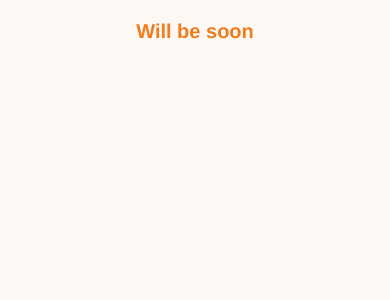
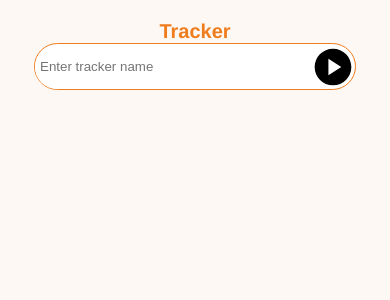
Before and after one commit to lanalisovska/tracker, a React (Create React App) app: page / in a window 390 px wide. Shown: the top 300 px of the page. Built offline with nearby package versions, Linux system fonts and the light colour scheme.

Commit message:
add mobile layot

```diff
--- a/src/components/Tracker.jsx
+++ b/src/components/DesktopComponents/Tracker.jsx
@@ -1,7 +1,7 @@
 import moment from 'moment'
 import React, { useEffect } from 'react'
 import PropTypes from 'prop-types'
-import { DeleteButton, NameTracker, PauseButton, ResumeButton, TrackerWrapper } from '../style/styledComponent'
+import { DeleteButton, NameTracker, PauseButton, ResumeButton, TrackerWrapper } from '../../style/styledComponent'
 
 const Tracker = (props) => {
   const { tracker, removeFromLocal } = props
--- /dev/null
+++ b/src/components/DesktopComponents/TrackerList.jsx
@@ -0,0 +1,52 @@
+import React, { useState } from 'react'
+import moment from 'moment'
+import { addTrackerAction } from '../../store/actions/tracker'
+import { useDispatch, useSelector } from 'react-redux'
+import Tracker from './Tracker'
+import { ButtonAdd, Container, Input, InputWrapper } from '../../style/styledComponent'
+import { removeTracker } from '../../store/reducers/trackerReducer'
+
+export default function TrackerList () {
+  const trackersList = useSelector(state => state.tracker.trackers)
+  const [value, setValue] = useState('')
+  const dispatch = useDispatch()
+
+  function addToLocal (tracker) {
+    const allTrackers = JSON.parse(localStorage.getItem('allTrackers'))
+    allTrackers.push(tracker)
+    localStorage.setItem('allTrackers', JSON.stringify(allTrackers))
+  }
+  function removeFromLocal (trackerId) {
+    const allTrackers = JSON.parse(localStorage.getItem('allTrackers')).filter(track => track.id !== trackerId)
+    localStorage.setItem('allTrackers', JSON.stringify(allTrackers))
+
+    dispatch(removeTracker(trackerId))
+    console.log(trackerId)
+  }
+
+  function addTracker () {
+    const id = Date.now()
+    const newTracker = { id, value }
+    dispatch(addTrackerAction(newTracker))
+    addToLocal(newTracker)
+    const date = moment().format()
+    localStorage.removeItem(`${id}dateStop`)
+    localStorage.setItem(`${id}dateStart`, date)
+    setValue('')
+  }
+
+  return (
+        <Container>
+            <h2>Tracker</h2>
+            <InputWrapper>
+
+                <Input
+                    placeholder='Enter tracker name'
+                    value={value}
+                    onChange={(e) => setValue(e.target.value)} />
+                <ButtonAdd onClick={() => addTracker()} />
+            </InputWrapper>
+            { trackersList ? trackersList.map(tracker => <Tracker removeFromLocal={removeFromLocal} key={tracker.id} tracker={tracker} />) : ''}
+        </Container>
+  )
+}
--- /dev/null
+++ b/src/components/MobileComonents/MobileTracker.jsx
@@ -0,0 +1,71 @@
+import React, { useEffect } from 'react'
+import moment from 'moment'
+import PropTypes from 'prop-types'
+import { MobileDeleteButton, MobileNameTracker, MobilePauseButton, MobileResumeButton, MobileTrackerWrapper } from '../../style/mobileStyledComponent'
+
+export default function MobileTracker (props) {
+  const { tracker, removeFromLocal } = props
+  const [time, setTime] = React.useState(0)
+  const [timerOn, setTimerOn] = React.useState(false)
+
+  useEffect(() => {
+    let interval = null
+    if (timerOn) {
+      interval = setInterval(() => {
+        setTime((prevTime) => prevTime + 10)
+      }, 10)
+    } else if (!timerOn) {
+      clearInterval(interval)
+    }
+    return () => clearInterval(interval)
+  }, [timerOn])
+
+  React.useEffect(() => {
+    const date2 = localStorage.getItem(`${tracker.id}dateStart`)
+    if (date2 !== null) {
+      const date = moment()
+      setTimerOn(true)
+      setTime(moment(date.diff(date2)))
+    } else if (localStorage.getItem(`${tracker.id}dateStop`) !== null) {
+      setTimerOn(false)
+      setTime(moment(localStorage.getItem(`${tracker.id}dateStop`)))
+    }
+  }, [])
+
+  const stop = () => {
+    setTimerOn(false)
+    localStorage.removeItem(`${tracker.id}dateStart`)
+    setTime(moment(time))
+    localStorage.setItem(`${tracker.id}dateStop`, moment(time).format())
+  }
+
+  const currentTime = moment(localStorage.getItem(`${tracker.id}dateStart`)).format('HH:mm:ss')
+
+  const removeItem = () => {
+    localStorage.removeItem(`${tracker.id}dateStart`)
+    localStorage.removeItem(`${tracker.id}dateStop`)
+    removeFromLocal(tracker.id)
+  }
+
+  return (
+        <MobileTrackerWrapper>
+            <MobileNameTracker>{tracker.value ? tracker.value : currentTime} </MobileNameTracker>
+            <div id="display">
+            <span>{('0' + Math.floor((time / 3600000) % 60)).slice(-2)}:</span>
+            <span>{('0' + Math.floor((time / 60000) % 60)).slice(-2)}:</span>
+            <span>{('0' + Math.floor((time / 1000) % 60)).slice(-2)}</span>
+          </div>
+          <MobileDeleteButton onClick={() => removeItem()}/>
+          {timerOn && <MobilePauseButton onClick={() => stop()} />}
+          {!timerOn && time > 0 && (
+          <MobileResumeButton onClick={() => setTimerOn(true)} />
+          )}
+        </MobileTrackerWrapper>
+  )
+}
+
+MobileTracker.propTypes = {
+  tracker: PropTypes.object,
+  removeFromLocal: PropTypes.func
+
+}
--- a/src/components/TrackerList.jsx
+++ b/src/components/MobileComonents/MobileTrackerList.jsx
@@ -1,12 +1,12 @@
 import React, { useState } from 'react'
+import { MobileButtonAdd, MobileContainer, MobileInput, MobileInputWrapper } from '../../style/mobileStyledComponent'
 import moment from 'moment'
-import { addTrackerAction } from '../store/actions/tracker'
+import { addTrackerAction } from '../../store/actions/tracker'
 import { useDispatch, useSelector } from 'react-redux'
-import Tracker from './Tracker'
-import { ButtonAdd, Container, Input, InputWrapper } from '../style/styledComponent'
-import { removeTracker } from '../store/reducers/trackerReducer'
+import { removeTracker } from '../../store/reducers/trackerReducer'
+import MobileTracker from './MobileTracker'
 
-export default function TrackerList () {
+export default function MobileTrackerList () {
   const trackersList = useSelector(state => state.tracker.trackers)
   const [value, setValue] = useState('')
   const dispatch = useDispatch()
@@ -32,20 +32,20 @@ export default function TrackerList () {
     const date = moment().format()
     localStorage.removeItem(`${id}dateStop`)
     localStorage.setItem(`${id}dateStart`, date)
+    setValue('')
   }
 
   return (
-        <Container>
-            <h2>Tracker</h2>
-            <InputWrapper>
-
-                <Input
-                    placeholder='Enter tracker name'
-                    value={value}
-                    onChange={(e) => setValue(e.target.value)} />
-                <ButtonAdd onClick={() => addTracker()} />
-            </InputWrapper>
-            { trackersList ? trackersList.map(tracker => <Tracker removeFromLocal={removeFromLocal} key={tracker.id} tracker={tracker} />) : ''}
-        </Container>
+      <MobileContainer>
+         <div>Tracker</div>
+         <MobileInputWrapper>
+           <MobileInput
+             placeholder='Enter tracker name'
+             value={value}
+             onChange={(e) => setValue(e.target.value)} />
+          <MobileButtonAdd onClick={() => addTracker()}/>
+         </MobileInputWrapper>
+         { trackersList ? trackersList.map(tracker => <MobileTracker removeFromLocal={removeFromLocal} key={tracker.id} tracker={tracker} />) : ''}
+      </MobileContainer>
   )
 }
--- a/src/components/MobileTrackerList.jsx
+++ /dev/null
@@ -1,9 +0,0 @@
-import React from 'react'
-
-export default function MobileTrackerList () {
-  return (
-      <div>
-        Will be soon
-      </div>
-  )
-}
--- a/src/components/TrackerComponent.jsx
+++ b/src/components/TrackerComponent.jsx
@@ -1,7 +1,7 @@
 import React, { useEffect } from 'react'
 import { useSelector } from 'react-redux'
-import MobileTrackerList from './MobileTrackerList'
-import TrackerList from './TrackerList'
+import MobileTrackerList from './MobileComonents/MobileTrackerList'
+import TrackerList from './DesktopComponents/TrackerList'
 
 const TrackerComponent = () => {
   const [width, setWidth] = React.useState(window.innerWidth)
--- /dev/null
+++ b/src/style/mobileStyledComponent.js
@@ -0,0 +1,105 @@
+import styled from 'styled-components'
+import iconStart from './../icons/play_icon.svg'
+import iconRemove from './../icons/remove.svg'
+import iconPause from './../icons/pause.svg'
+
+export const MobileContainer = styled.div`
+
+  border-radius: 5px;
+  display: flex;
+  flex-direction: column;
+  align-items: center;
+  max-width: 520px;
+  padding: 0 40px;
+  min-width: 320px;
+
+  justify-content: center;
+  height: auto;
+  display: flex;
+  align-items: center;
+  flex-direction: column;
+
+`
+
+export const MobileInputWrapper = styled.div`
+max-width: 520px;
+min-width: 320px;
+width: 90%;
+height: 45px;
+display: flex;
+flex-direction: row;
+background-color: #fff;
+border-radius: 30px;
+border: 1px solid #EF7C1D;
+align-items: center;
+
+`
+
+export const MobileInput = styled.input`
+height: 40px;
+padding: 2px 5px;
+width: 85%;
+background-color: inherit;
+border-radius: 30px;
+border: none;
+&:focus {
+  outline: none;
+  border: none;
+
+`
+export const MobileButtonAdd = styled.div`
+   width: 45px;
+   height: 40px;
+   background-image: url(${iconStart});
+  background-repeat: no-repeat;
+  background-size: 100%;
+  background-position: right;
+`
+export const MobileTrackerWrapper = styled.div`
+min-width: 320px;
+max-width: 430px;
+height: 50px;
+display: flex;
+flex-direction: row;
+border-bottom: 1px solid #EF7C1D;
+align-items: center;
+margin: 10px 0;
+width: 90%;
+
+`
+export const MobileNameTracker = styled.div`
+width: 300px;
+`
+
+export const MobileDeleteButton = styled.button`
+background-image: url(${iconRemove});
+width: 45px;
+height: 40px;
+background-repeat: no-repeat;
+background-size: 100%;
+border: none;
+background-color: inherit;
+
+`
+export const MobileResumeButton = styled.button`
+background-image: url(${iconStart});
+width: 45px;
+height: 40px;
+background-repeat: no-repeat;
+background-size: 100%;
+border: none;
+background-color: inherit;
+
+
+`
+export const MobilePauseButton = styled.button`
+background-image: url(${iconPause});
+width: 45px;
+height: 40px;
+background-repeat: no-repeat;
+background-size: 100%;
+border: none;
+background-color: inherit;
+backround-color: none;
+
+`
```
